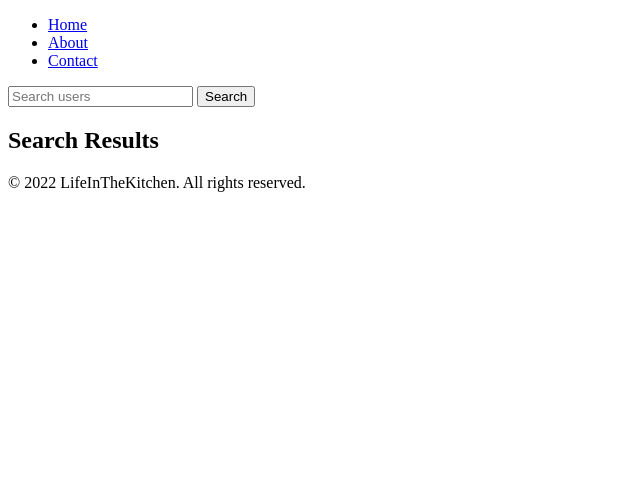
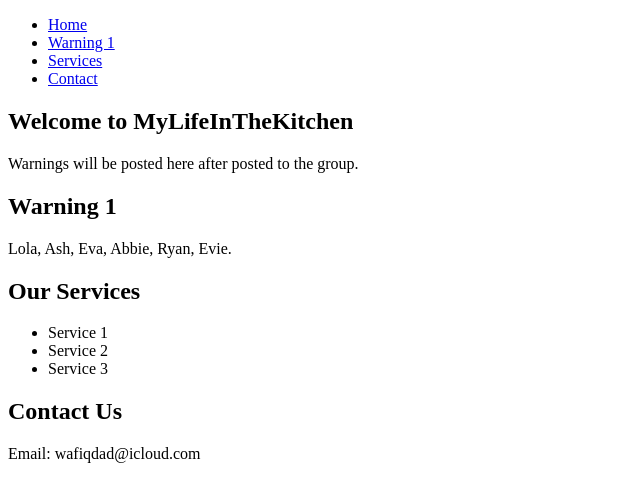
Before and after one commit to Wafiqdad/MyLifeInTheKitchen, a plain HTML site: page index.html in a window 1280 px wide. Shown: the whole page, without its empty margins (0-640 px from the left). Drawn offline with Linux system fonts and the light colour scheme.

Commit message:
create index.html

```diff
--- a/index.html
+++ b/index.html
@@ -4,35 +4,39 @@
     <meta charset="UTF-8">
     <meta name="viewport" content="width=device-width, initial-scale=1.0">
     <title>MyLifeInTheKitchen</title>
-    <link rel="stylesheet" href="styles.css">
 </head>
 <body>
     <header>
         <nav>
             <ul>
-                <li><a href="#">Home</a></li>
-                <li><a href="#">About</a></li>
-                <li><a href="#">Contact</a></li>
+                <li><a href="#home">Home</a></li>
+                <li><a href="#Warning1">Warning 1</a></li>
+                <li><a href="#services">Services</a></li>
+                <li><a href="#contact">Contact</a></li>
             </ul>
         </nav>
     </header>
+
     <main>
-        <section class="search">
-            <form>
-                <input type="text" placeholder="Search users">
-                <button type="submit">Search</button>
-            </form>
+        <section id="home">
+            <h1>Welcome to MyLifeInTheKitchen</h1>
+            <p>Warnings will be posted here after posted to the group.</p>
         </section>
-        <section class="results">
-            <h2>Search Results</h2>
-            <ul class="users">
-                <!-- Results will be populated here -->
+
+        <section id="Warning1">
+            <h2>Warning 1</h2>
+            <p>Lola, Ash, Eva, Abbie, Ryan, Evie.</p>
+        </section>
+
+        <section id="services">
+            <h2>Our Services</h2>
+            <ul>
+                <li>Service 1</li>
+                <li>Service 2</li>
+                <li>Service 3</li>
             </ul>
         </section>
-    </main>
-    <footer>
-        <p>&copy; 2022 LifeInTheKitchen. All rights reserved.</p>
-    </footer>
-    <script src="script.js"></script>
-</body>
-</html>
+
+        <section id="contact">
+            <h2>Contact Us</h2>
+            <p>Email: wafiqdad@icloud.com</p>
```
Also changed, not shown: assets/main.js (added).
